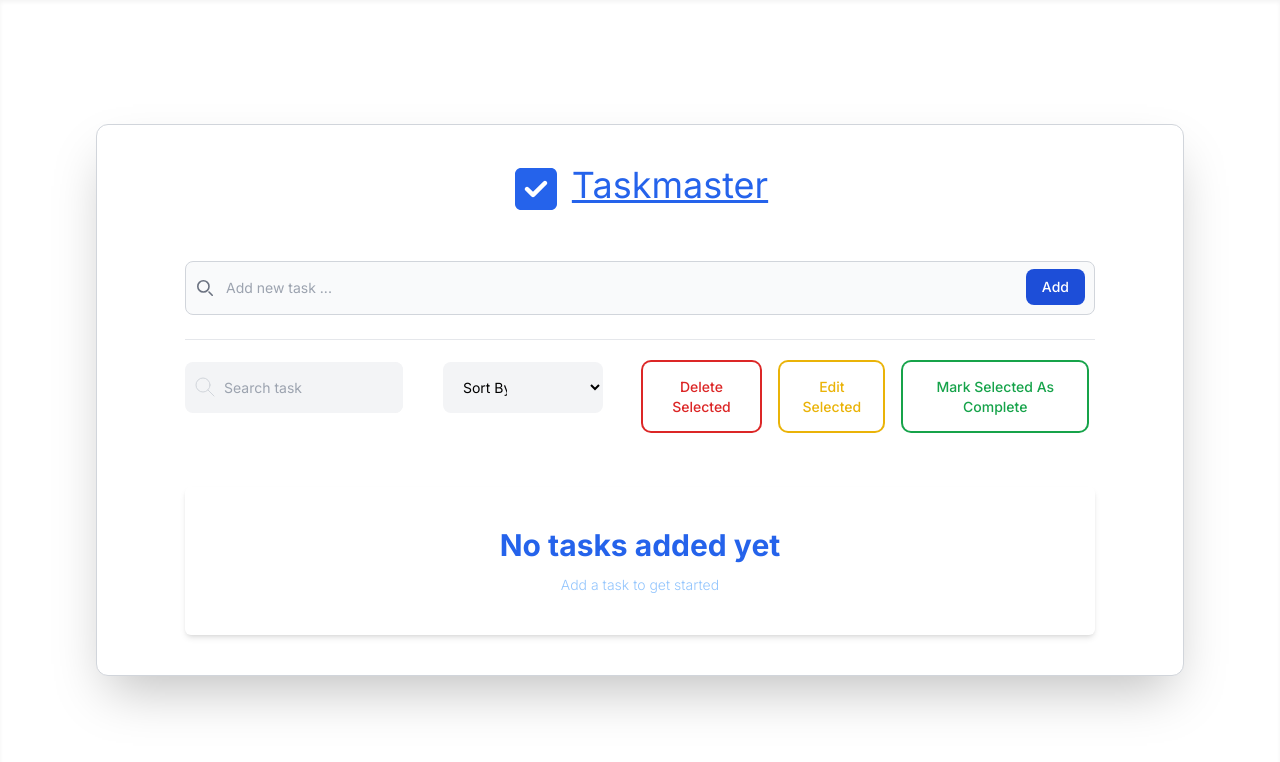
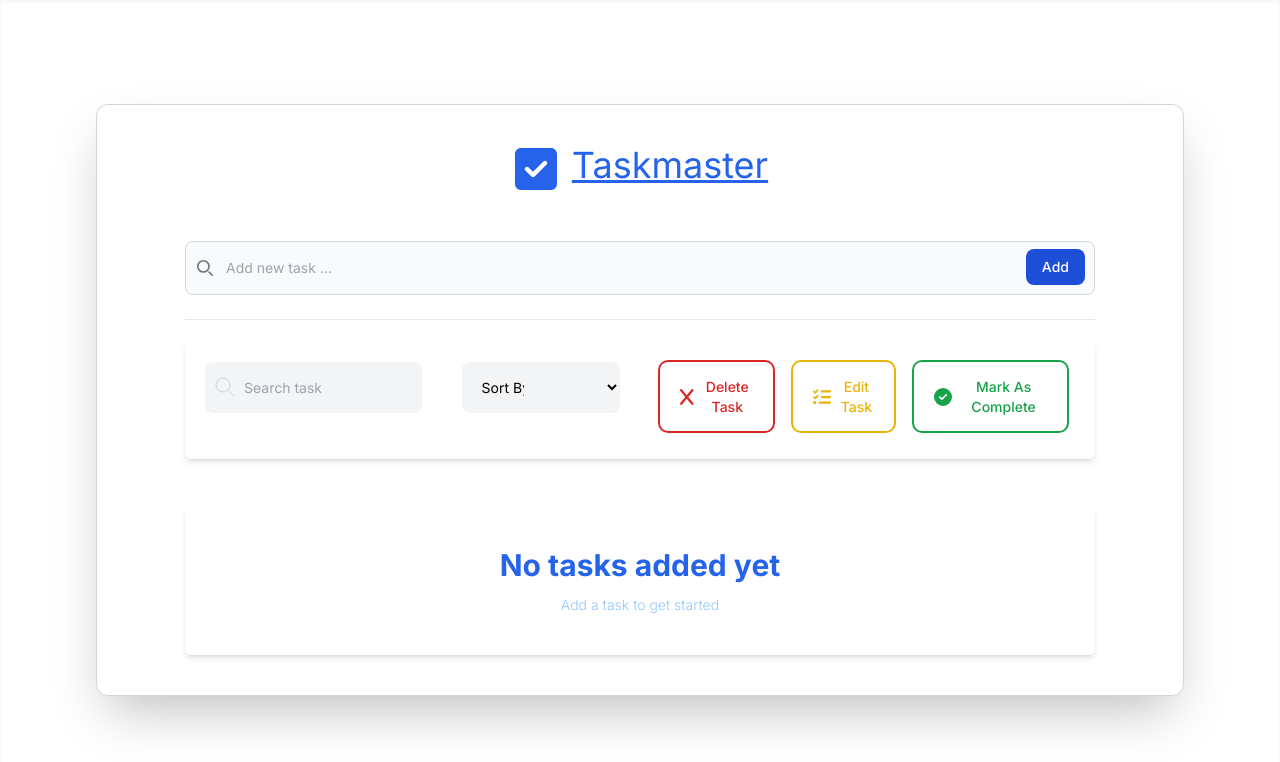
Before and after one commit to titan3755/taskmaster, a Next.js app: page / in a window 1280 px wide. Shown: the top 762 px of the page. Built offline with nearby package versions, Linux system fonts and the light colour scheme.

Commit message:
Added sticky function bar

```diff
--- a/src/components/main/main_comps/FunctionBar.jsx
+++ b/src/components/main/main_comps/FunctionBar.jsx
@@ -1,3 +1,5 @@
+import { faCheckCircle, faCross, faTasks, faX } from "@fortawesome/free-solid-svg-icons"
+import { FontAwesomeIcon } from "@fortawesome/react-fontawesome"
 import { toast } from "react-hot-toast"
 
 export default function FunctionBarComp(props) {
@@ -90,7 +92,7 @@ export default function FunctionBarComp(props) {
     }
     return (
         <>
-            <div className="flex flex-row justify-start align-middle gap-10 w-full -mt-[26px]">
+            <div className={props.modalState ? "flex flex-row p-5 shadow-md rounded-md bg-white justify-center align-middle gap-10 w-full -mt-[26px]" : "flex flex-row p-5 shadow-md opacity-100 rounded-md top-0 z-[1] sticky bg-white justify-center align-middle gap-10 w-full -mt-[26px]"}>
                 <div className="max-w-md">
                 <div className="relative flex items-center w-full h-[50.4px] rounded-lg bg-gray-100 border-0 overflow-hidden">
                     <div className="grid place-items-center h-full w-12 text-gray-300">
@@ -127,13 +129,22 @@ export default function FunctionBarComp(props) {
                     </select>
                 </div>
                 <div className="p-0 b-0 flex flex-row justify-center align-middle hover:text-white">
-                    <button type="button" onClick={deleteHandler} className="text-red-600 ring-2 ring-red-600 bg-white border- hover:bg-red-600 hover:text-white focus:outline-none focus:ring-4 focus:ring-red-300 font-medium rounded-lg text-sm px-5 py-[14.4px] text-center me-2 mb-2">Delete Selected</button>
+                    <button type="button" onClick={deleteHandler} className="text-red-600 ring-2 ring-red-600 bg-white flex flex-row align-middle justify-center items-center border- hover:bg-red-600 hover:text-white focus:outline-none focus:ring-4 focus:ring-red-300 font-medium rounded-lg text-sm px-5 py-[14.4px] text-center me-2 mb-2">
+                        <FontAwesomeIcon icon={faX} className="me-2 text-lg" />
+                        Delete Task
+                    </button>
                 </div>
                 <div className="p-0 b-0 -mx-7 flex flex-row justify-center align-middle hover:text-white">
-                    <button type="button" onClick={editHandler} className="text-yellow-500 ring-2 ring-yellow-500 bg-white border- hover:bg-yellow-500 hover:text-white focus:outline-none focus:ring-4 focus:ring-yellow-300 font-medium rounded-lg text-sm px-5 py-[14.4px] text-center me-2 mb-2">Edit Selected</button>
+                    <button type="button" onClick={editHandler} className="text-yellow-500 ring-2 ring-yellow-500 flex flex-row align-middle justify-center items-center bg-white border- hover:bg-yellow-500 hover:text-white focus:outline-none focus:ring-4 focus:ring-yellow-300 font-medium rounded-lg text-sm px-5 py-[14.4px] text-center me-2 mb-2">
+                        <FontAwesomeIcon icon={faTasks} className="me-2 text-lg" />
+                        Edit Task
+                    </button>
                 </div>
                 <div className="p-0 b-0 flex flex-row justify-center align-middle hover:text-white">
-                    <button type="button" onClick={completedHandler} className="text-green-600 ring-2 ring-green-600 bg-white border- hover:bg-green-600 hover:text-white focus:outline-none focus:ring-4 focus:ring-green-300 font-medium rounded-lg text-sm px-5 py-[14.4px] text-center me-2 mb-2">Mark Selected As Complete</button>
+                    <button type="button" onClick={completedHandler} className="text-green-600 ring-2 ring-green-600 flex flex-row align-middle justify-center items-center bg-white border- hover:bg-green-600 hover:text-white focus:outline-none focus:ring-4 focus:ring-green-300 font-medium rounded-lg text-sm px-5 py-[14.4px] text-center me-2 mb-2">
+                        <FontAwesomeIcon icon={faCheckCircle} className="me-2 text-lg" />
+                        Mark As Complete
+                    </button>
                 </div>
             </div>
         </>
--- a/src/components/main/main_comps/ItemList.jsx
+++ b/src/components/main/main_comps/ItemList.jsx
@@ -1,5 +1,6 @@
 import { faPlusCircle, faHourglass1, faStopwatch, faCheckSquare } from "@fortawesome/free-solid-svg-icons"
 import { FontAwesomeIcon } from "@fortawesome/react-fontawesome"
+import { dateSeparator } from "../../../helpers/date_helpers"
 export default function ItemListComp(props) {
     return (
         <>
@@ -66,7 +67,7 @@ function ItemComp(props) {
                             <>
                                 <div className="border rounded-md shadow-sm ring-2 ring-blue-700 flex flex-row align-middle justify-center items-center p-2">
                                     <FontAwesomeIcon icon={faPlusCircle} className="text-blue-700 p-0 mx-2" />
-                                    <p>{props.date_added}</p>
+                                    <p>{dateSeparator(props.date_added)}</p>
                                 </div>
                                 <div className="border rounded-md shadow-sm ring-2 ring-yellow-400 flex flex-row align-middle justify-center items-center p-2">
                                     <FontAwesomeIcon icon={faHourglass1} className="text-yellow-400 p-0 mx-2" />
--- /dev/null
+++ b/src/helpers/date_helpers.js
@@ -0,0 +1,8 @@
+export function dateSeparator(dateStr) {
+    let monthArray = ['Jan','Feb','Mar','Apr','May','Jun','Jul','Aug','Sep','Oct','Nov','Dec']
+    let date = new Date(dateStr)
+    let day = date.getDate()
+    let month = monthArray[date.getMonth()]
+    let year = date.getFullYear()
+    return `${day} ${month} ${year}`
+}
```
